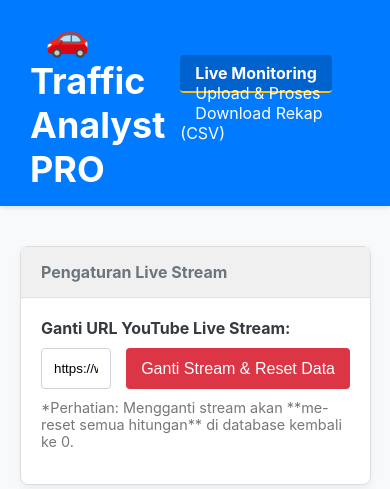
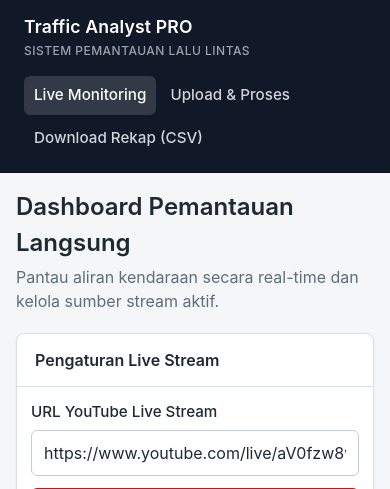
Before and after one commit to Pashinoh/car-detection-recognition, a Flask app: page / in a window 390 px wide. Shown: the top 489 px of the page. Run offline with Flask 3, Linux system fonts and the light colour scheme; data that the repository does not hold is empty.

Commit message:
ui: modern professional redesign, move styles to static/style.css

```diff
--- /dev/null
+++ b/static/style.css
@@ -0,0 +1,400 @@
+:root {
+  --bg: #f4f6f8;
+  --surface: #ffffff;
+  --surface-alt: #f8fafc;
+  --border: #d9e0e7;
+  --border-strong: #c3ced9;
+  --text: #1f2933;
+  --text-muted: #5f6c7b;
+  --primary: #1d4ed8;
+  --primary-hover: #1e40af;
+  --danger: #b91c1c;
+  --danger-hover: #991b1b;
+  --success: #15803d;
+  --warning: #b45309;
+  --focus: rgba(29, 78, 216, 0.2);
+  --radius: 8px;
+  --shadow: 0 1px 2px rgba(15, 23, 42, 0.06), 0 1px 3px rgba(15, 23, 42, 0.04);
+}
+
+* { box-sizing: border-box; }
+
+body {
+  margin: 0;
+  font-family: -apple-system, BlinkMacSystemFont, "Segoe UI", Roboto, "Helvetica Neue", Arial, sans-serif;
+  background: var(--bg);
+  color: var(--text);
+  line-height: 1.5;
+}
+
+a { color: var(--primary); }
+
+.navbar {
+  background: #111827;
+  color: #fff;
+  border-bottom: 1px solid #0b1220;
+}
+
+.navbar-inner {
+  max-width: 1280px;
+  margin: 0 auto;
+  padding: 14px 24px;
+  display: flex;
+  align-items: center;
+  justify-content: space-between;
+  gap: 16px;
+}
+
+.brand {
+  color: #fff;
+  text-decoration: none;
+  font-weight: 600;
+  font-size: 1.1rem;
+  letter-spacing: 0.01em;
+}
+
+.brand-sub {
+  display: block;
+  font-size: 0.75rem;
+  font-weight: 500;
+  color: #9ca3af;
+  letter-spacing: 0.04em;
+  text-transform: uppercase;
+  margin-top: 2px;
+}
+
+.nav-links {
+  display: flex;
+  align-items: center;
+  gap: 4px;
+  flex-wrap: wrap;
+}
+
+.nav-links a {
+  color: #d1d5db;
+  text-decoration: none;
+  padding: 8px 12px;
+  border-radius: 6px;
+  font-size: 0.95rem;
+  font-weight: 500;
+}
+
+.nav-links a:hover {
+  color: #fff;
+  background: rgba(255, 255, 255, 0.08);
+}
+
+.nav-links a.active {
+  color: #fff;
+  background: rgba(255, 255, 255, 0.14);
+}
+
+.container {
+  max-width: 1280px;
+  margin: 0 auto;
+  padding: 24px;
+}
+
+.page-header {
+  margin-bottom: 20px;
+}
+
+.page-header h1 {
+  margin: 0 0 4px;
+  font-size: 1.5rem;
+  font-weight: 600;
+}
+
+.page-header p {
+  margin: 0;
+  color: var(--text-muted);
+}
+
+.card {
+  background: var(--surface);
+  border: 1px solid var(--border);
+  border-radius: var(--radius);
+  box-shadow: var(--shadow);
+  margin-bottom: 20px;
+}
+
+.card-header {
+  padding: 14px 18px;
+  border-bottom: 1px solid var(--border);
+  display: flex;
+  align-items: center;
+  justify-content: space-between;
+  gap: 12px;
+  flex-wrap: wrap;
+}
+
+.card-title {
+  margin: 0;
+  font-size: 1rem;
+  font-weight: 600;
+  color: var(--text);
+}
+
+.card-subtitle {
+  font-size: 0.85rem;
+  color: var(--text-muted);
+}
+
+.card-body {
+  padding: 18px;
+}
+
+.card-body.flush {
+  padding: 0;
+}
+
+.dashboard-grid {
+  display: grid;
+  grid-template-columns: minmax(0, 2fr) minmax(300px, 1fr);
+  gap: 20px;
+  align-items: start;
+}
+
+.video-frame {
+  width: 100%;
+  height: auto;
+  display: block;
+  background: #0b1220;
+  border-radius: 0 0 var(--radius) var(--radius);
+}
+
+.stat-list {
+  display: flex;
+  flex-direction: column;
+}
+
+.stat-row {
+  display: flex;
+  justify-content: space-between;
+  align-items: center;
+  padding: 10px 0;
+  border-bottom: 1px solid #edf1f5;
+  gap: 12px;
+}
+
+.stat-row:last-child {
+  border-bottom: 0;
+}
+
+.stat-label {
+  color: var(--text-muted);
+  font-size: 0.95rem;
+}
+
+.stat-value {
+  font-weight: 600;
+  font-variant-numeric: tabular-nums;
+  color: var(--text);
+}
+
+.stat-total {
+  margin-top: 8px;
+  padding-top: 14px;
+  border-top: 2px solid var(--border-strong);
+}
+
+.stat-total .stat-label {
+  color: var(--text);
+  font-weight: 600;
+}
+
+.stat-total .stat-value {
+  font-size: 1.25rem;
+  color: var(--primary);
+}
+
+.status-badge {
+  font-size: 0.85rem;
+  font-weight: 500;
+  padding: 4px 10px;
+  border-radius: 999px;
+  background: #e5e7eb;
+  color: #374151;
+}
+
+.form-group {
+  margin-bottom: 16px;
+}
+
+label {
+  display: block;
+  margin-bottom: 6px;
+  font-weight: 500;
+  font-size: 0.95rem;
+}
+
+input[type="text"],
+input[type="file"] {
+  width: 100%;
+  padding: 10px 12px;
+  border: 1px solid var(--border-strong);
+  border-radius: 6px;
+  font: inherit;
+  color: var(--text);
+  background: #fff;
+}
+
+input[type="text"]:focus,
+input[type="file"]:focus {
+  outline: none;
+  border-color: var(--primary);
+  box-shadow: 0 0 0 3px var(--focus);
+}
+
+.form-row {
+  display: flex;
+  gap: 12px;
+  align-items: flex-end;
+}
+
+.form-row .form-group {
+  flex: 1;
+  margin-bottom: 0;
+}
+
+.btn {
+  display: inline-flex;
+  align-items: center;
+  justify-content: center;
+  padding: 10px 16px;
+  border: 1px solid transparent;
+  border-radius: 6px;
+  font: inherit;
+  font-weight: 500;
+  cursor: pointer;
+  text-decoration: none;
+  transition: background-color 0.15s ease, border-color 0.15s ease;
+}
+
+.btn-primary {
+  background: var(--primary);
+  color: #fff;
+}
+
+.btn-primary:hover { background: var(--primary-hover); }
+
+.btn-danger {
+  background: var(--danger);
+  color: #fff;
+}
+
+.btn-danger:hover { background: var(--danger-hover); }
+
+.btn-success {
+  background: var(--success);
+  color: #fff;
+}
+
+.btn-success:hover { background: #166534; }
+
+.btn-block { width: 100%; }
+
+.helper-text {
+  margin: 8px 0 0;
+  font-size: 0.875rem;
+  color: var(--text-muted);
+}
+
+.divider {
+  text-align: center;
+  margin: 18px 0;
+  color: var(--text-muted);
+  font-size: 0.85rem;
+  font-weight: 500;
+  text-transform: uppercase;
+  letter-spacing: 0.06em;
+}
+
+.notice {
+  padding: 12px 14px;
+  border-radius: 6px;
+  border: 1px solid var(--border);
+  margin-bottom: 16px;
+  font-size: 0.95rem;
+}
+
+.notice-error {
+  border-color: #fecaca;
+  background: #fef2f2;
+  color: #991b1b;
+}
+
+.notice-info {
+  border-color: #bfdbfe;
+  background: #eff6ff;
+  color: #1e3a8a;
+}
+
+.center-card {
+  max-width: 640px;
+  margin: 0 auto;
+}
+
+.text-center { text-align: center; }
+
+.task-id {
+  font-size: 0.95rem;
+  color: var(--text-muted);
+  margin: 0 0 8px;
+}
+
+.status-text {
+  font-size: 1.15rem;
+  font-weight: 600;
+  margin: 0 0 20px;
+  color: var(--text);
+}
+
+.loader {
+  width: 44px;
+  height: 44px;
+  border: 4px solid #e5e7eb;
+  border-top-color: var(--primary);
+  border-radius: 50%;
+  margin: 8px auto 16px;
+  animation: spin 0.9s linear infinite;
+}
+
+.card.is-processing {
+  border-color: #93c5fd;
+}
+
+.card.is-processing .card-header {
+  background: #f8fafc;
+}
+
+.card.is-ready {
+  border-color: #86efac;
+}
+
+@keyframes spin {
+  to { transform: rotate(360deg); }
+}
+
+@media (max-width: 900px) {
+  .dashboard-grid {
+    grid-template-columns: 1fr;
+  }
+  .form-row {
+    flex-direction: column;
+    align-items: stretch;
+  }
+  .navbar-inner {
+    flex-direction: column;
+    align-items: flex-start;
+  }
+  .nav-links {
+    width: 100%;
+  }
+}
+
+@media (max-width: 600px) {
+  .container { padding: 16px; }
+  .card-body { padding: 14px; }
+  .nav-links a { padding: 8px 10px; }
+}
--- a/templates/base.html
+++ b/templates/base.html
@@ -3,118 +3,26 @@
 <head>
     <meta charset="UTF-8">
     <meta name="viewport" content="width=device-width, initial-scale=1.0">
-    <title>{% block title %}Traffic Analyzer{% endblock %}</title>
-    <style>
-        :root {
-            --primary-color: #007bff;
-            --secondary-color: #6c757d;
-            --success-color: #28a745;
-            --danger-color: #dc3545;
-            --warning-color: #ffc107;
-            --bg-color: #f8f9fa;
-            --card-bg: #ffffff;
-            --text-color: #343a40;
-        }
-        body {
-            font-family: -apple-system, BlinkMacSystemFont, "Segoe UI", Roboto, "Helvetica Neue", Arial, sans-serif;
-            margin: 0;
-            padding: 0;
-            background-color: var(--bg-color);
-            color: var(--text-color);
-        }
-        /* Navbar Styling */
-        .navbar {
-            background-color: var(--primary-color);
-            padding: 15px 30px;
-            color: white;
-            box-shadow: 0 2px 4px rgba(0,0,0,0.1);
-            display: flex;
-            justify-content: space-between;
-            align-items: center;
-        }
-        .navbar a {
-            color: white;
-            text-decoration: none;
-            padding: 8px 15px;
-            border-radius: 4px;
-            transition: background-color 0.3s;
-        }
-        .navbar a:hover {
-            background-color: rgba(255, 255, 255, 0.2);
-        }
-        .navbar .brand {
-            font-size: 1.5em;
-            font-weight: bold;
-        }
-        .navbar .nav-links a.active {
-            font-weight: bold;
-            background-color: rgba(0, 0, 0, 0.2);
-            border-bottom: 2px solid var(--warning-color);
-        }
-        /* Container dan Card Styling */
-        .container {
-            width: 90%;
-            max-width: 1400px;
-            margin: 20px auto;
-            padding: 20px;
-        }
-        .card {
-            background-color: var(--card-bg);
-            border-radius: 8px;
-            box-shadow: 0 4px 8px rgba(0,0,0,0.05);
-            margin-bottom: 20px;
-            border: 1px solid #ddd;
-        }
-        .card-header {
-            padding: 15px 20px;
-            border-bottom: 1px solid #dee2e6;
-            font-weight: bold;
-            color: var(--primary-color);
-            display: flex;
-            justify-content: space-between;
-            align-items: center;
-            background-color: #fdfdfd;
-        }
-        .card-body {
-            padding: 20px;
-        }
-        /* Form Styling */
-        input[type="text"], input[type="file"] {
-            padding: 12px;
-            border: 1px solid #ced4da;
-            border-radius: 4px;
-            width: 100%;
-            box-sizing: border-box;
-            margin-top: 5px;
-        }
-        button[type="submit"] {
-            background-color: var(--success-color);
-            color: white;
-            font-size: 1.1em;
-            padding: 12px 18px;
-            border: none;
-            border-radius: 4px;
-            cursor: pointer;
-            transition: background-color 0.3s;
-        }
-        button[type="submit"]:hover {
-            background-color: #1e7e34;
-        }
-    </style>
+    <title>{% block title %}Traffic Analyst PRO{% endblock %}</title>
+    <link rel="stylesheet" href="{{ url_for('static', filename='style.css') }}">
+    {% block head_extra %}{% endblock %}
 </head>
 <body>
     <nav class="navbar">
-        <div class="brand">
-            <a href="{{ url_for('index') }}" class="brand">🚗 Traffic Analyst PRO</a>
-        </div>
-        <div class="nav-links">
-            <a href="{{ url_for('index') }}" {% if request.endpoint == 'index' %}class="active"{% endif %}>Live Monitoring</a>
-            <a href="{{ url_for('upload_page') }}" {% if request.endpoint == 'upload_page' or request.endpoint == 'task_status' %}class="active"{% endif %}>Upload & Proses</a>
-            <a href="{{ url_for('download_rekap_csv') }}">Download Rekap (CSV)</a>
+        <div class="navbar-inner">
+            <a href="{{ url_for('index') }}" class="brand">
+                Traffic Analyst PRO
+                <span class="brand-sub">Sistem Pemantauan Lalu Lintas</span>
+            </a>
+            <div class="nav-links">
+                <a href="{{ url_for('index') }}" {% if request.endpoint == 'index' %}class="active"{% endif %}>Live Monitoring</a>
+                <a href="{{ url_for('upload_page') }}" {% if request.endpoint == 'upload_page' or request.endpoint == 'task_status' %}class="active"{% endif %}>Upload &amp; Proses</a>
+                <a href="{{ url_for('download_rekap_csv') }}">Download Rekap (CSV)</a>
+            </div>
         </div>
     </nav>
-    <div class="container">
+    <main class="container">
         {% block content %}{% endblock %}
-    </div>
+    </main>
 </body>
 </html>
--- a/templates/index.html
+++ b/templates/index.html
@@ -1,76 +1,77 @@
 {% extends "base.html" %}
 
-{% block title %}Dashboard Live - PRO Traffic Analyzer{% endblock %}
+{% block title %}Dashboard Live - Traffic Analyst PRO{% endblock %}
 
 {% block content %}
+<div class="page-header">
+    <h1>Dashboard Pemantauan Langsung</h1>
+    <p>Pantau aliran kendaraan secara real-time dan kelola sumber stream aktif.</p>
+</div>
 
-<div class="card" style="margin-bottom: 30px;">
-    <div class="card-header" style="color: var(--secondary-color); background-color: #f0f0f0;">
-        Pengaturan Live Stream
+<div class="card">
+    <div class="card-header">
+        <h2 class="card-title">Pengaturan Live Stream</h2>
     </div>
     <div class="card-body">
         <form action="{{ url_for('update_stream') }}" method="POST">
-            <label for="youtube_url_input" style="display: block; margin-bottom: 10px; font-weight: bold;">
-                Ganti URL YouTube Live Stream:
-            </label>
-            <div style="display: flex; gap: 15px;">
+            <div class="form-row">
+                <div class="form-group">
+                    <label for="youtube_url_input">URL YouTube Live Stream</label>
                     <input type="text" name="youtube_url" id="youtube_url_input"
                            value="{{ current_url }}"
-                       style="flex: 1; margin: 0;"
-                       placeholder="Masukkan link YouTube baru...">
-
-                <button type="submit" style="background-color: var(--danger-color); font-size: 1em; padding: 10px 15px;">
-                    Ganti Stream & Reset Data
-                </button>
+                           placeholder="Masukkan URL YouTube baru">
                 </div>
-            <p style="font-size: 0.9em; color: #777; margin-top: 10px;">
-                *Perhatian: Mengganti stream akan **me-reset semua hitungan** di database kembali ke 0.
-            </p>
+                <button type="submit" class="btn btn-danger">Ganti Stream &amp; Reset Data</button>
+            </div>
+            <p class="helper-text">Mengganti stream akan mengatur ulang seluruh data hitungan di database menjadi 0.</p>
         </form>
     </div>
 </div>
-<div style="display: flex; gap: 30px; flex-wrap: wrap;">
-    <div style="flex: 2; min-width: 400px;">
+
+<div class="dashboard-grid">
     <div class="card">
         <div class="card-header">
-                Live Stream CCTV: <span id="cctv-location">Memuat...</span>
-                <span style="font-size: 0.9em; opacity: 0.8; margin-left: 15px;" id="system-status">Memuat Status...</span>
+            <div>
+                <h2 class="card-title">Live Stream CCTV</h2>
+                <div class="card-subtitle">Lokasi: <span id="cctv-location">Memuat...</span></div>
             </div>
-            <div class="card-body" style="padding: 0; line-height: 0;">
-                <img id="main-video" src="{{ url_for('video_feed') }}" alt="Live Feed" style="width: 100%; height: auto; display: block; border-radius: 0 0 8px 8px;">
+            <span class="status-badge" id="system-status">Memuat status...</span>
         </div>
+        <div class="card-body flush">
+            <img id="main-video" src="{{ url_for('video_feed') }}" alt="Tampilan live stream" class="video-frame">
         </div>
     </div>
 
-    <div style="flex: 1; min-width: 300px;">
     <div class="card">
         <div class="card-header">
-                Statistik Real-time (Data dari MySQL)
+            <h2 class="card-title">Statistik Real-time</h2>
+            <span class="card-subtitle">Sumber: MySQL</span>
         </div>
         <div class="card-body">
-                <div class="data-item" style="display: flex; justify-content: space-between; padding: 5px 0; border-bottom: 1px dashed #ddd;">
-                    <span>FPS (Performa)</span>
-                    <strong id="fps-value" style="color: var(--success-color);">0.00</strong>
+            <div class="stat-list">
+                <div class="stat-row">
+                    <span class="stat-label">FPS (Performa)</span>
+                    <strong class="stat-value" id="fps-value">0.00</strong>
                 </div>
-                <div class="data-item total-item" style="display: flex; justify-content: space-between; padding: 10px 0; border-top: 2px solid var(--primary-color); margin-top: 15px; font-weight: bold;">
-                    <span>TOTAL KENDARAAN (DB)</span>
-                    <strong id="total-count" style="font-size: 1.1em;">0</strong>
+                <div class="stat-row">
+                    <span class="stat-label">Mobil</span>
+                    <strong class="stat-value" id="car-count">0</strong>
                 </div>
-                <div class="data-item" style="display: flex; justify-content: space-between; padding: 5px 0;">
-                    <span>Car Count</span>
-                    <strong id="car-count">0</strong>
+                <div class="stat-row">
+                    <span class="stat-label">Sepeda Motor</span>
+                    <strong class="stat-value" id="motorcycle-count">0</strong>
                 </div>
-                <div class="data-item" style="display: flex; justify-content: space-between; padding: 5px 0;">
-                    <span>Motorcycle Count</span>
-                    <strong id="motorcycle-count">0</strong>
+                <div class="stat-row">
+                    <span class="stat-label">Bus</span>
+                    <strong class="stat-value" id="bus-count">0</strong>
                 </div>
-                <div class="data-item" style="display: flex; justify-content: space-between; padding: 5px 0;">
-                    <span>Bus Count</span>
-                    <strong id="bus-count">0</strong>
+                <div class="stat-row">
+                    <span class="stat-label">Truk</span>
+                    <strong class="stat-value" id="truck-count">0</strong>
                 </div>
-                <div class="data-item" style="display: flex; justify-content: space-between; padding: 5px 0;">
-                    <span>Truck Count</span>
-                    <strong id="truck-count">0</strong>
+                <div class="stat-row stat-total">
+                    <span class="stat-label">Total Kendaraan</span>
+                    <strong class="stat-value" id="total-count">0</strong>
                 </div>
             </div>
         </div>
@@ -94,14 +95,17 @@
                 const dbStatus = data.db_status;
 
                 if (dbStatus === 'ONLINE' && fpsValue > 0) {
-                    statusElement.textContent = 'STATUS: ONLINE (DB OK)';
-                    statusElement.style.color = 'var(--success-color)';
+                    statusElement.textContent = 'Status: Online (DB aktif)';
+                    statusElement.style.color = 'var(--success)';
+                    statusElement.style.background = '#dcfce7';
                 } else if (dbStatus === 'ONLINE' && fpsValue === 0) {
-                     statusElement.textContent = 'STATUS: DB OK, VIDEO OFFLINE/LOADING...';
-                     statusElement.style.color = 'var(--warning-color)';
+                    statusElement.textContent = 'Status: DB aktif, video belum siap';
+                    statusElement.style.color = 'var(--warning)';
+                    statusElement.style.background = '#fef3c7';
                 } else {
-                    statusElement.textContent = 'STATUS: DB OFFLINE';
-                    statusElement.style.color = 'var(--danger-color)';
+                    statusElement.textContent = 'Status: DB tidak terhubung';
+                    statusElement.style.color = 'var(--danger)';
+                    statusElement.style.background = '#fee2e2';
                 }
 
                 document.getElementById('fps-value').textContent = data.fps || '0.00';
@@ -114,7 +118,6 @@
                     document.getElementById('truck-count').textContent = data.counts.Truck || 0;
                 }
 
-                // Update input field HANYA jika pengguna tidak sedang mengetik di dalamnya
                 const urlInput = document.getElementById('youtube_url_input');
                 if (document.activeElement !== urlInput) {
                     urlInput.value = data.current_url;
@@ -122,8 +125,10 @@
             })
             .catch(error => {
                 console.error('Error fetching analytics:', error);
-                document.getElementById('system-status').textContent = 'STATUS: FETCH ERROR';
-                document.getElementById('system-status').style.color = 'var(--danger-color)';
+                const statusElement = document.getElementById('system-status');
+                statusElement.textContent = 'Status: Gagal memuat data';
+                statusElement.style.color = 'var(--danger)';
+                statusElement.style.background = '#fee2e2';
             });
     }
     setInterval(fetchAnalytics, 2000);
```
Also changed, not shown: templates/task_status.html (+16 -63 lines), templates/upload.html (+20 -15 lines). Lines whose indentation alone changed are shown as unchanged.
